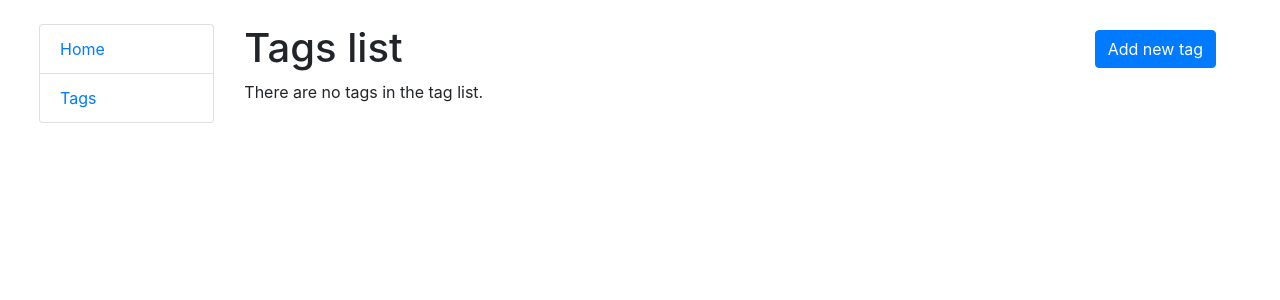
After one commit to oleksandra-shershen/py-todo-list, a Django app: page /tags/ in a window 1280 px wide. The commit adds this page. Shown: the top 300 px of the page. Run offline with Django 4.2, Linux system fonts and the light colour scheme; data that the repository does not hold is empty.

Commit message:
Add tags list

```diff
--- a/app/urls.py
+++ b/app/urls.py
@@ -1,11 +1,12 @@
 from django.conf.urls.static import static
 from django.urls import path
 
-from app.views import TaskListView
+from app.views import TaskListView, TagListView
 from to_do_list import settings
 
 urlpatterns = [
-                  path("", TaskListView.as_view(), name="index"),
-              ] + static(settings.STATIC_URL, document_root=settings.STATIC_ROOT)
+    path("", TaskListView.as_view(), name="index"),
+    path("tags/", TagListView.as_view(), name="tag-list"),
+] + static(settings.STATIC_URL, document_root=settings.STATIC_ROOT)
 
 app_name = "app"
--- a/app/views.py
+++ b/app/views.py
@@ -16,3 +16,9 @@ class TaskListView(generic.ListView):
         context["today_datetime"] = datetime.datetime.now()
 
         return context
+
+
+class TagListView(generic.ListView):
+    model = Tag
+    context_object_name = "tag_list"
+    template_name = "app/tag_list.html"
--- /dev/null
+++ b/templates/app/tag_list.html
@@ -0,0 +1,40 @@
+{% extends "base.html" %}
+
+{% block content %}
+    <h1>Tags list</h1>
+    <button style="float: right; margin-right: 25px; bottom: 50px; position: relative;" class="btn btn-primary">
+        <a role="button" style="color: white" href="#">Add new tag</a>
+    </button>
+
+    {% if tag_list %}
+        <table class="table">
+            <thead>
+                <tr>
+                    <th>Name</th>
+                    <th>Update</th>
+                    <th>Delete</th>
+                </tr>
+            </thead>
+            <tbody>
+                {% for tag in tag_list %}
+                    <tr>
+                        <td>{{ tag.name }}</td>
+                        <td>
+                            <button style="background: gray; border: none;" class="btn">
+                                <a role="button" style="color: white" href="#">Update</a>
+                            </button>
+                        </td>
+                        <td>
+                            <button style="background: gray; border: none;" class="btn">
+                                <a role="button" style="color: white" href="#">Delete</a>
+                            </button>
+                        </td>
+                    </tr>
+                {% endfor %}
+            </tbody>
+        </table>
+    {% else %}
+        <p>There are no tags in the tag list.</p>
+    {% endif %}
+
+{% endblock %}
--- a/templates/includes/sidebar.html
+++ b/templates/includes/sidebar.html
@@ -1,4 +1,4 @@
 <ul class="sidebar-nav list-group">
-  <li class="list-group-item text-primary"><a href="#">Home</a></li>
-  <li class="list-group-item text-primary"><a href="#">Tags</a></li>
+  <li class="list-group-item text-primary"><a href="{% url 'app:index' %}">Home</a></li>
+  <li class="list-group-item text-primary"><a href="{% url 'app:tag-list' %}">Tags</a></li>
 </ul>
```
